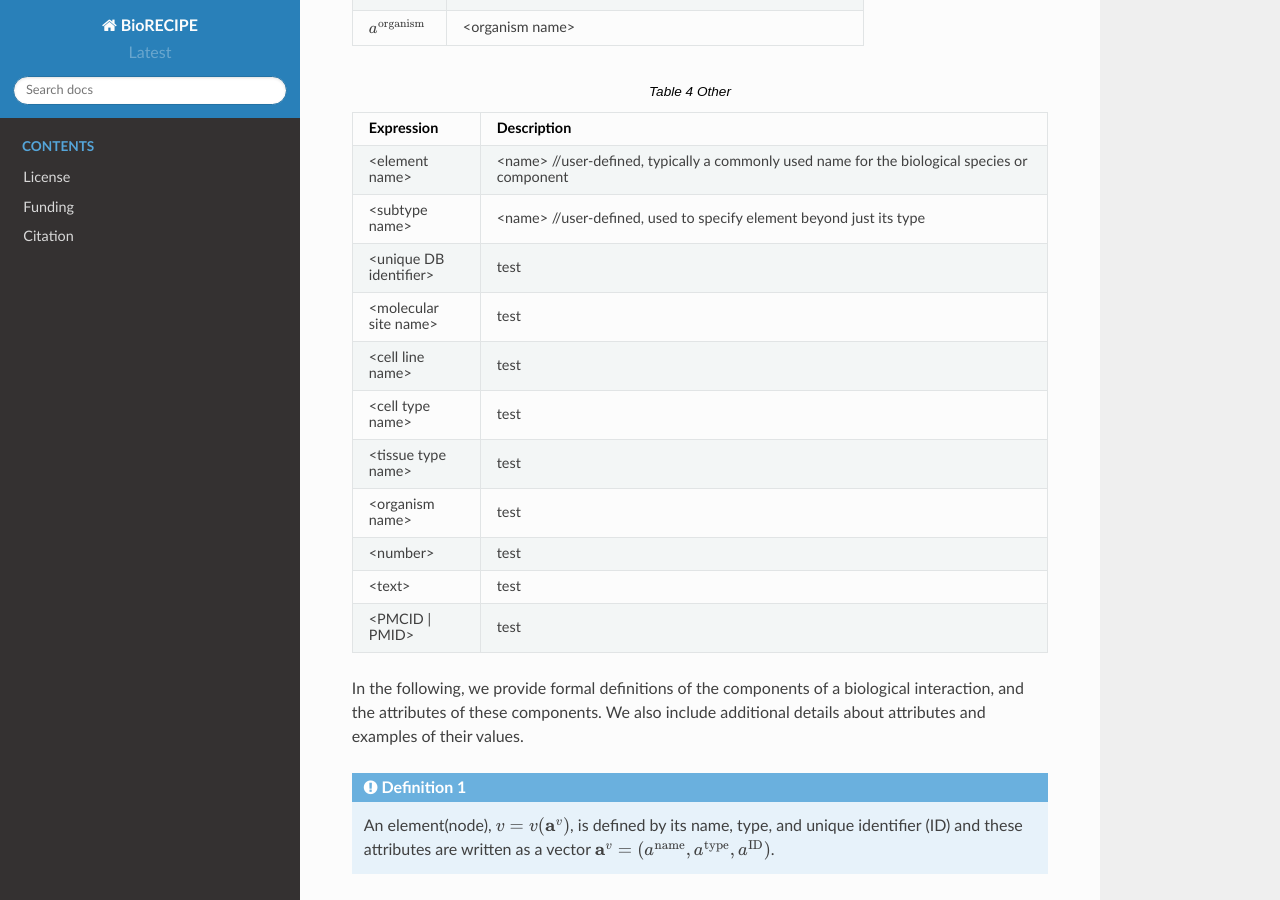
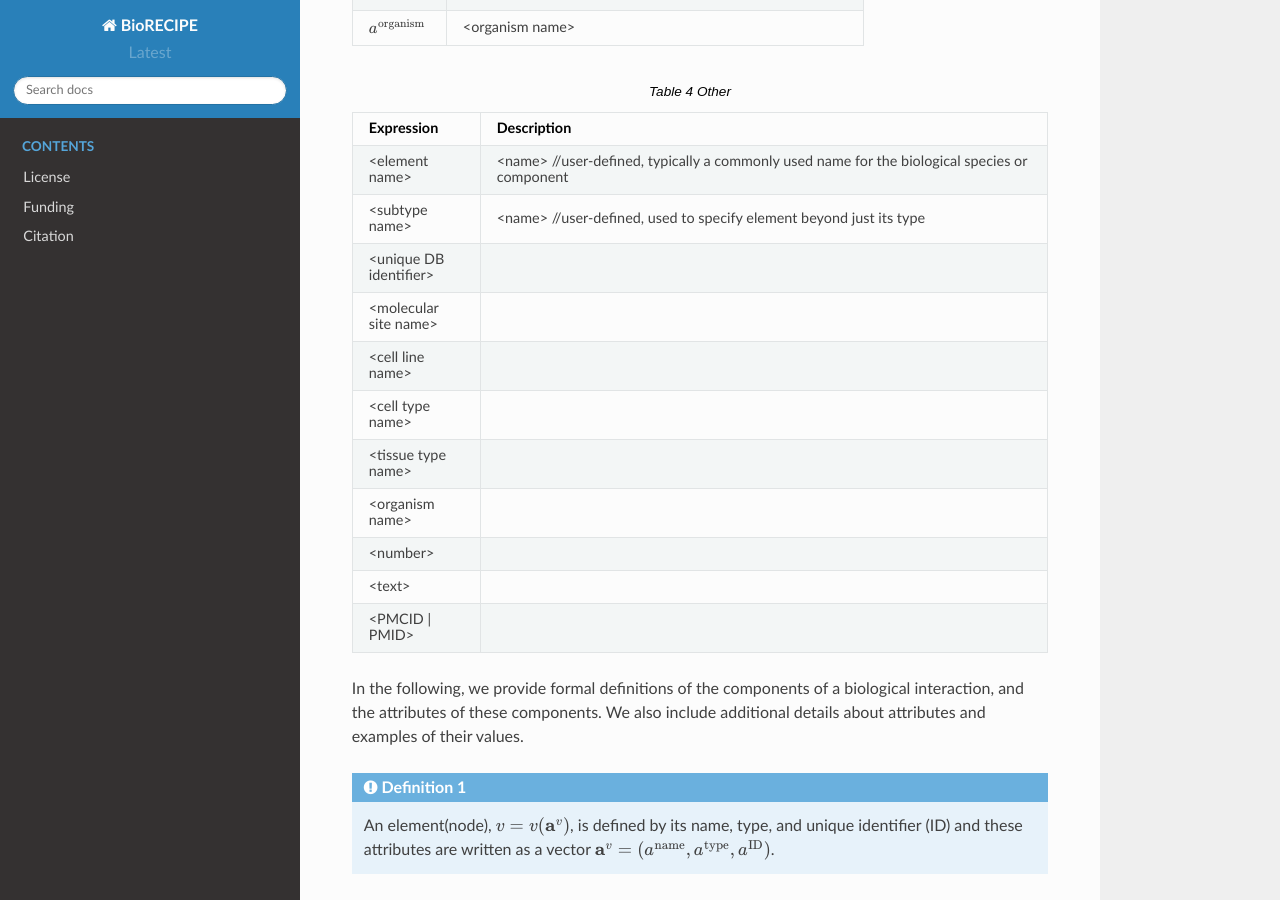
Before and after one commit to pitt-miskov-zivanov-lab/BioRECIPE, a Sphinx documentation site: the page built from docs/index.rst, in a window 1280 px wide and 900 px high, scrolled down 2796 px. Built offline with Sphinx 7.4.7 and the Read the Docs theme 2.0.0, drawn with Linux system fonts in a browser that asks for light colours.

Commit message:
Update index.rst

```diff
--- a/docs/index.rst
+++ b/docs/index.rst
@@ -92,15 +92,15 @@ The attribute values for interactions are written according to the following syn
 
     <element name>, "<name> //user-defined, typically a commonly used name for the biological species or component"
     <subtype name>, "<name> //user-defined, used to specify element beyond just its type"
-    <unique DB identifier>, "test"
-    <molecular site name>,  "test"
-    <cell line name>,  "test"
-    <cell type name>,  "test"
-    <tissue type name>,  "test"
-    <organism name>,  "test"
-    <number>,  "test"
-    <text>,  "test"
-    <PMCID | PMID>,  "test"
+    <unique DB identifier>,
+    <molecular site name>,
+    <cell line name>,
+    <cell type name>,
+    <tissue type name>,
+    <organism name>,
+    <number>,
+    <text>,
+    <PMCID | PMID>,
 
 In the following, we provide formal definitions of the components of a biological interaction, and the attributes of these components. We also include additional details about attributes and examples of their values.
 
```
